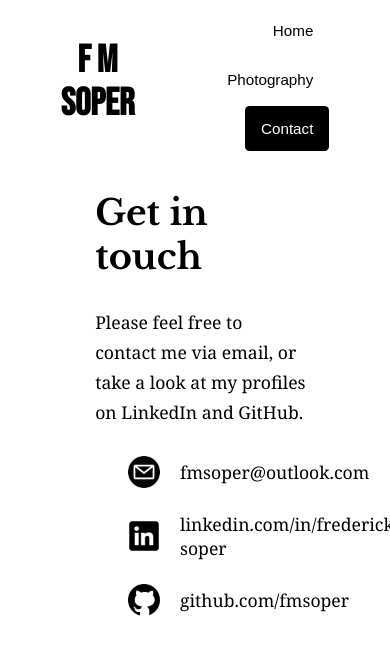
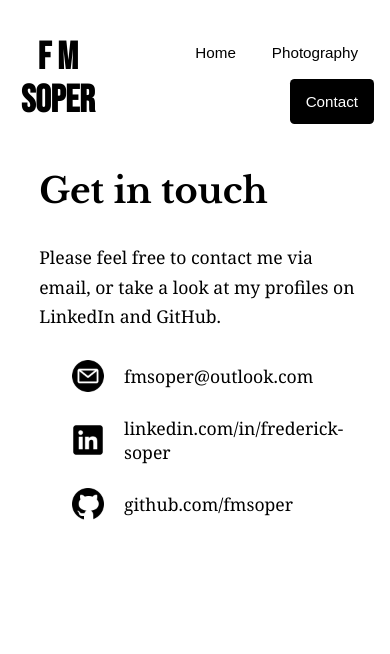
Before and after one commit to fmsoper/site, a website: page html/contact.html in a window 390 px wide. Drawn offline with Linux system fonts and the light colour scheme.

Commit message:
fix: updated styling for smaller screens

```diff
--- a/css/styles.css
+++ b/css/styles.css
@@ -148,20 +148,6 @@ header {
     object-fit: cover;
   }
 
-  @media (max-width: 700px) {
-    .bio-section {
-      flex-direction: column;
-    }
-
-    .profile-photo {
-      width: 100%;
-      max-width: 100%;
-    }
-
-    .links {
-      align-self: flex-start;
-    }
-  }
 
 /* Photography */
   #gallery {
@@ -237,8 +223,38 @@ header {
     font-size: 1.1em;
   }
 
+  .contact-list a span {
+    min-width: 0;
+    overflow-wrap: break-word;
+  }
+
   .contact-list .icon {
     width: 40px;
     height: 40px;
     flex-shrink: 0;
   }
+
+
+@media (max-width: 700px) {
+    body {
+      margin-left: 1em;
+      margin-right: 1em;
+    }
+
+    .content {
+      padding: 24px 12px;
+    }
+
+    .bio-section {
+      flex-direction: column;
+    }
+
+    .profile-photo {
+      width: 100%;
+      max-width: 100%;
+    }
+
+    .links {
+      align-self: flex-start;
+    }
+}
```
Also changed, not shown: index.html (+1 -1 lines).
